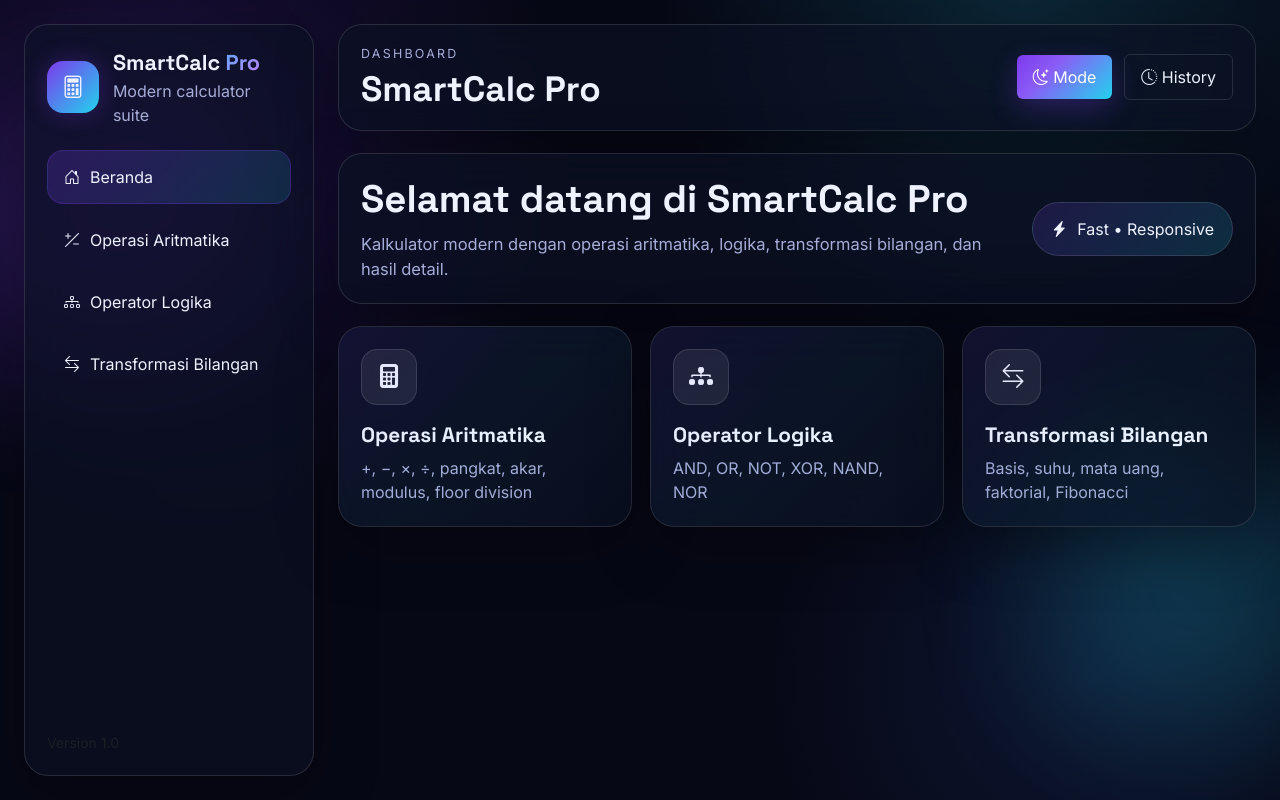
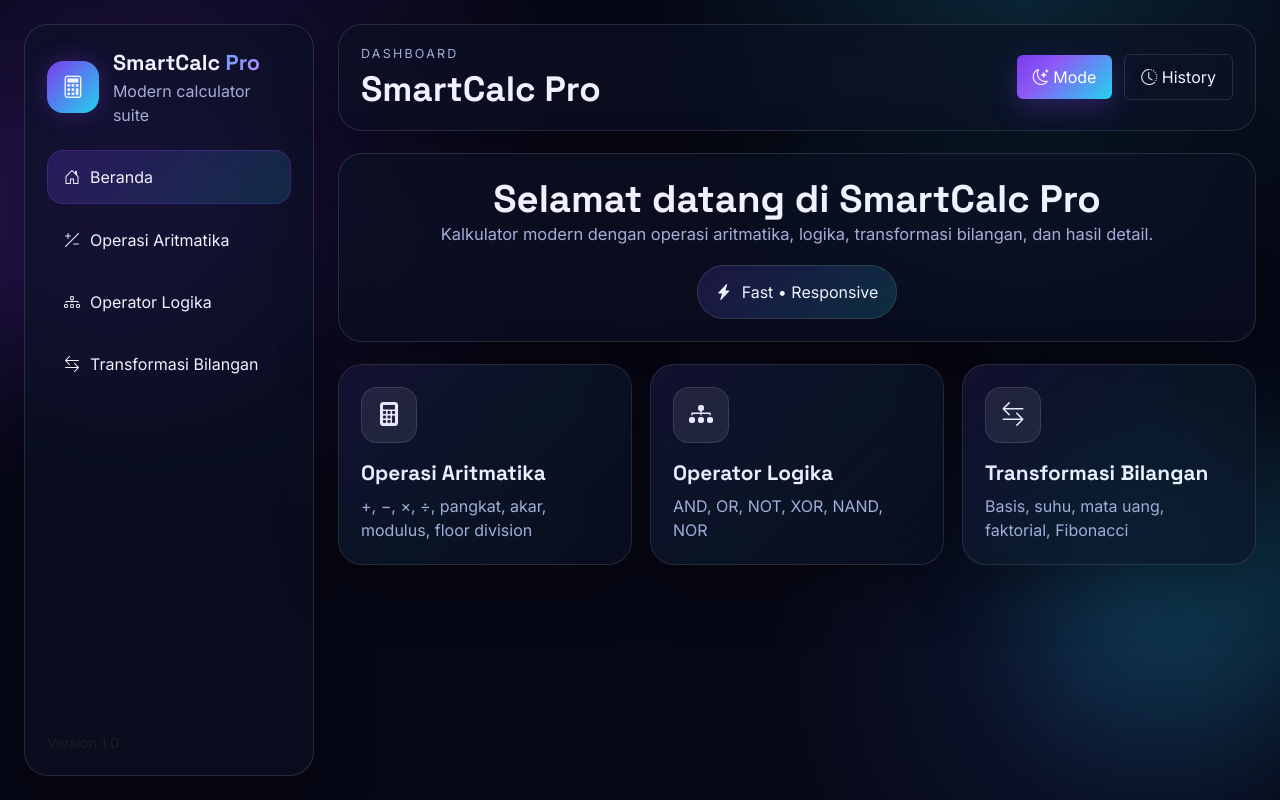
Before and after one commit to dodi397/Kalkulator-Canggih-1, a Flask app: page / in a window 1280 px wide. Run offline with Flask 3, Linux system fonts and the light colour scheme.

Commit message:
Mengubah letak teks jadi ke tengah

```diff
--- a/static/css/style.css
+++ b/static/css/style.css
@@ -140,14 +140,20 @@ body.app-shell{
   padding:22px;
 }
 .hero{
-  display:flex;justify-content:space-between;align-items:center;gap:18px;
+  display:flex;
+  flex-direction:column;
+  justify-content:center;
+  align-items:center;
+  text-align:center;
+  gap:18px;
   margin-bottom:22px;
 }
 .hero-copy h2{
   font-family:'Space Grotesk',sans-serif;
   font-size:2.4rem;
   font-weight:700;
-  margin:0 0 10px;
+  margin:0 auto;
+  max-width:760px;
 }
 .hero-copy p{margin:0;color:var(--muted);max-width:760px;font-size:1.03rem}
 .hero-badge{
```
